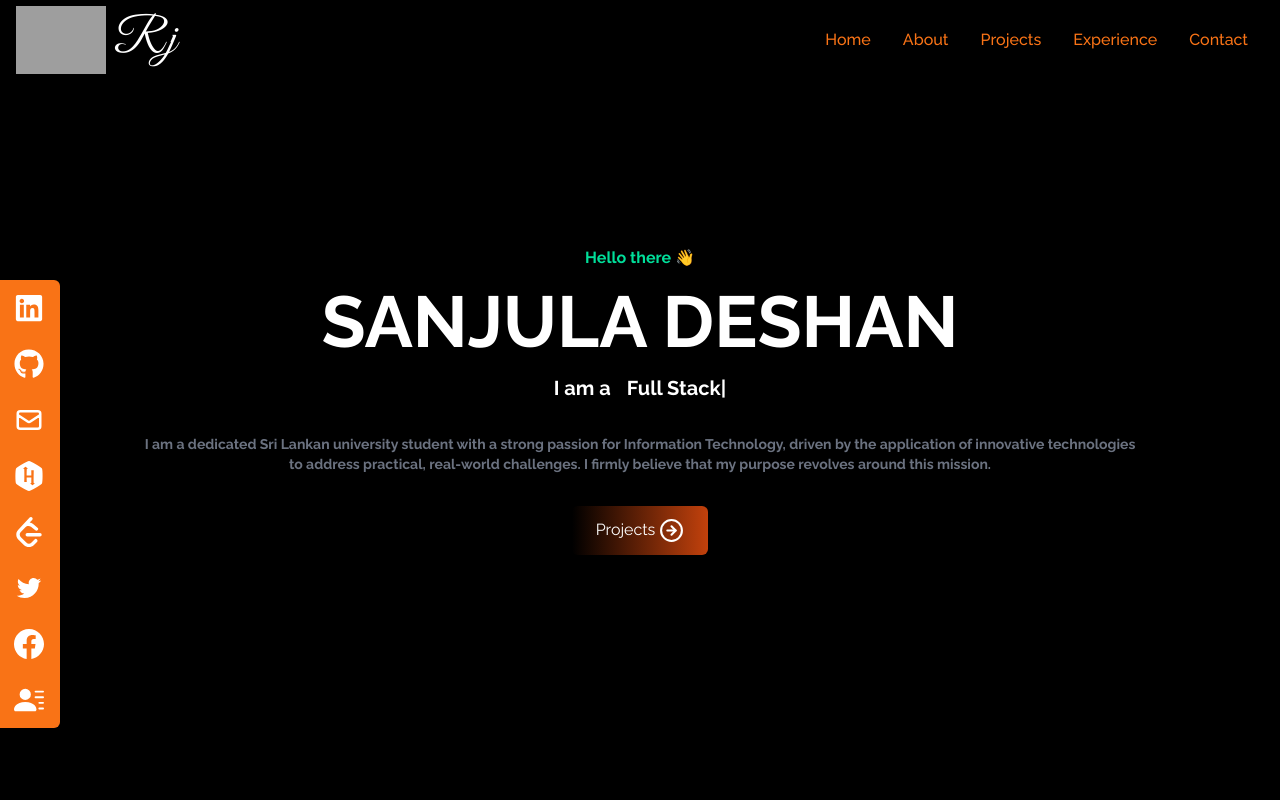
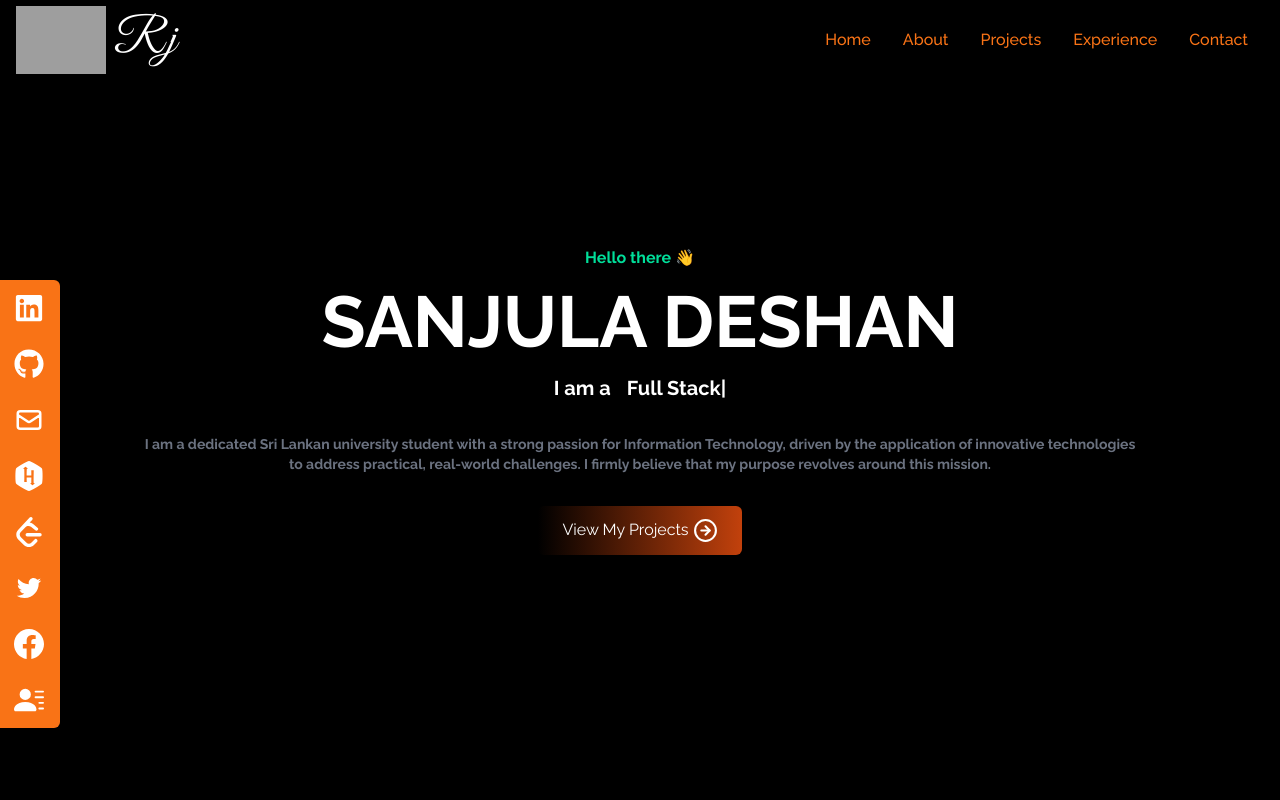
Before and after one commit to SanjulaDeshan/Portfolio, a React (Create React App) app: page / in a window 1280 px wide. Shown: the top 800 px of the page. Built offline with nearby package versions, Linux system fonts and the light colour scheme; grey boxes are pictures that could not be loaded; the HTML template or start-up script is replaced by a standard one.

Commit message:
update button

```diff
--- a/src/components/Home.jsx
+++ b/src/components/Home.jsx
@@ -86,7 +86,7 @@ export const Home = () => {
               duration={500}
               className="flex items-center px-6 py-3 my-2 text-white rounded-md cursor-pointer group w-fit bg-gradient-to-r from-black to-orange-700 "
             >
-              Projects
+              View My Projects
               <span className="duration-300 group-hover:rotate-90">
                 <FiArrowRightCircle size={25} className="ml-1" />
               </span>
```
